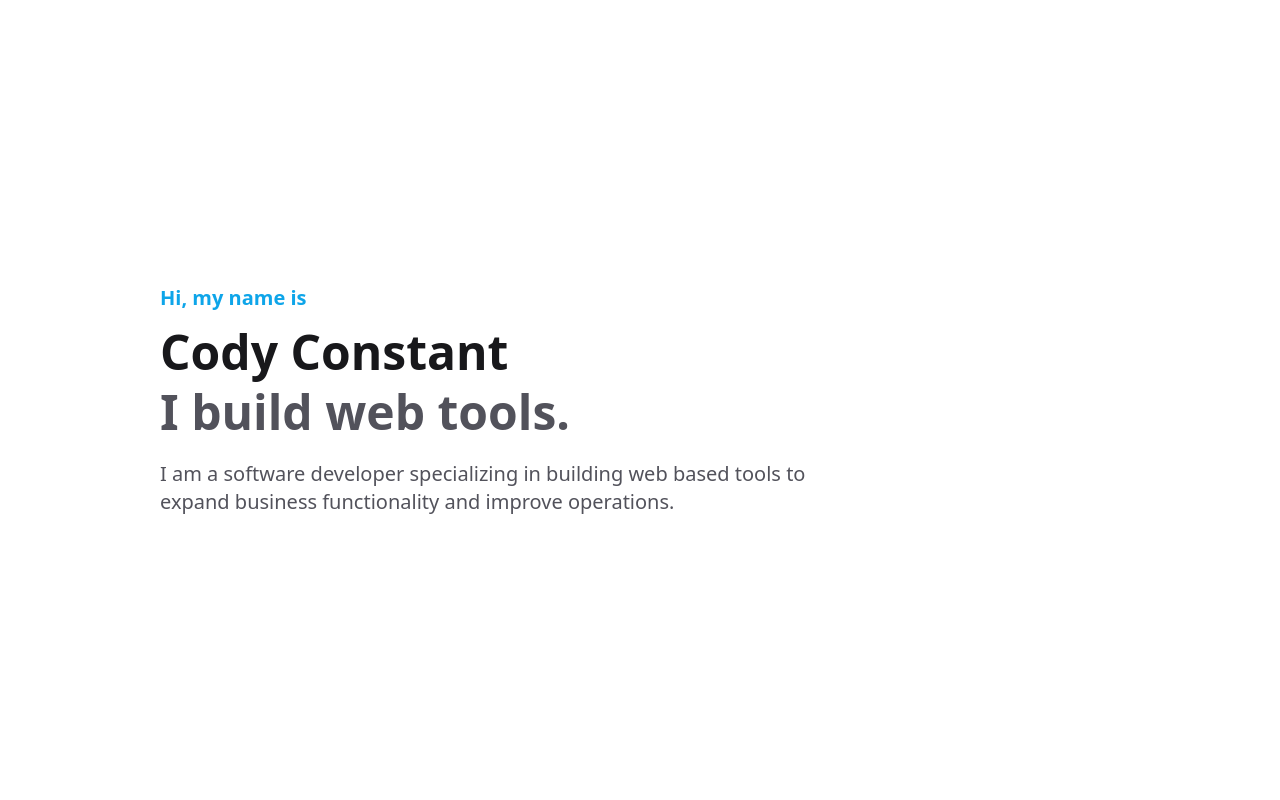
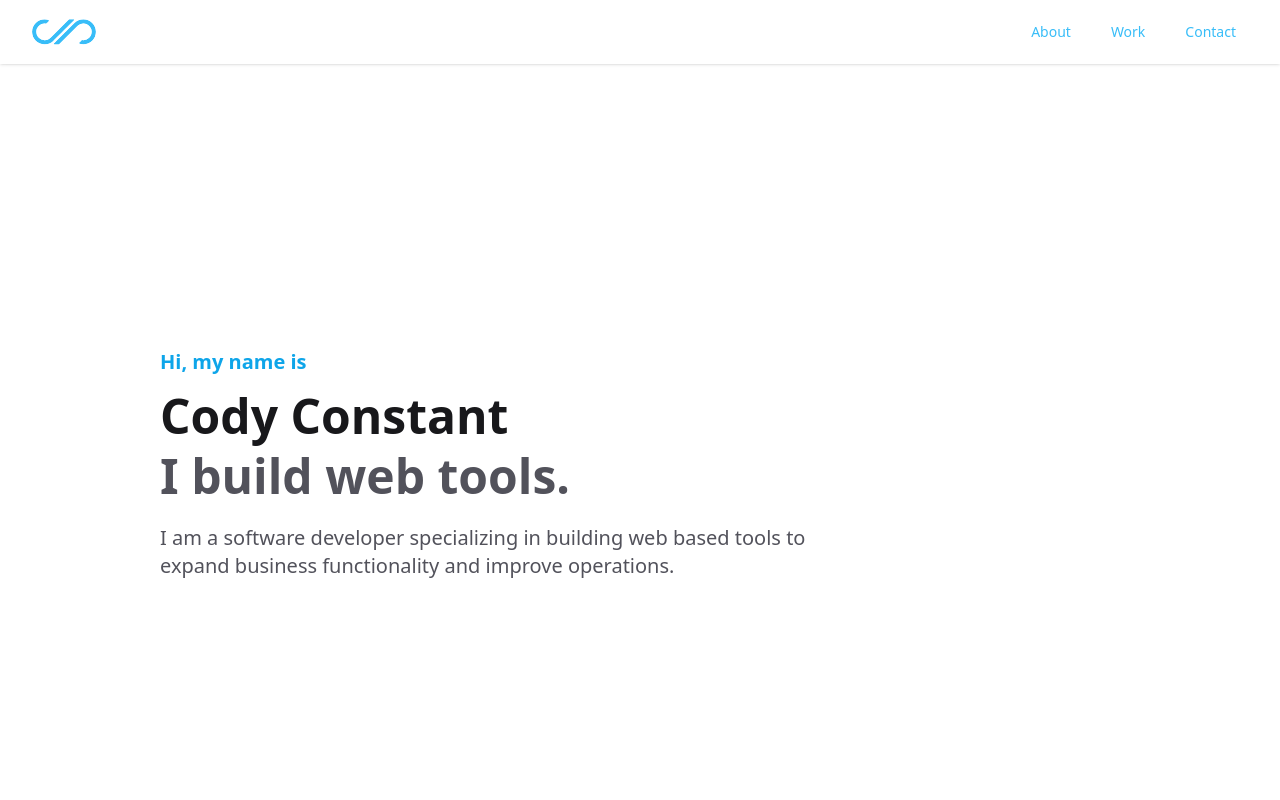
Before and after one commit to AstraeusTitan/personal-site, a Next.js app: page / in a window 1280 px wide. Shown: the top 800 px of the page. Built offline with nearby package versions, Linux system fonts and the light colour scheme.

Commit message:
change(app): add layout

```diff
--- a/src/pages/_app.tsx
+++ b/src/pages/_app.tsx
@@ -1,6 +1,11 @@
-import '@/styles/globals.css'
-import type { AppProps } from 'next/app'
+import Layout from "@/components/Layout";
+import "@/styles/globals.css";
+import type { AppProps } from "next/app";
 
 export default function App({ Component, pageProps }: AppProps) {
-  return <Component {...pageProps} />
+  return (
+    <Layout>
+      <Component {...pageProps} />
+    </Layout>
+  );
 }
```
